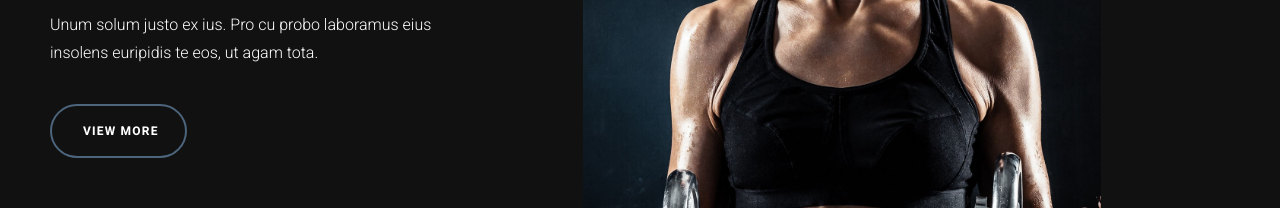
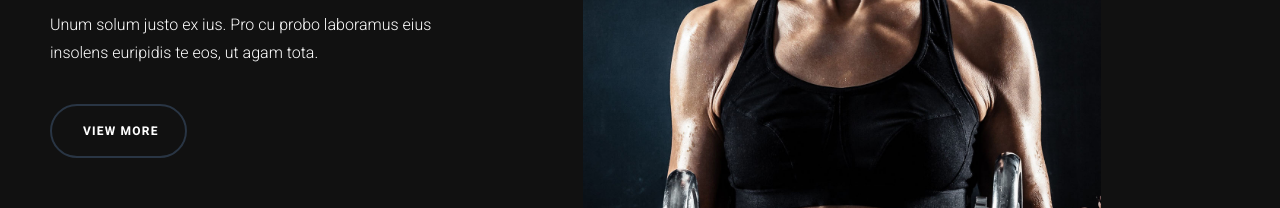
Before and after one commit to vmnekrasovv/crossfit, a plain HTML site: page app/index.html in a window 1280 px wide. Shown: the part 1117-1325 px from the top of the page. Drawn offline with Linux system fonts and the light colour scheme.

Commit message:
Изменил базовый цвет border

```diff
--- a/app/scss/_base.scss
+++ b/app/scss/_base.scss
@@ -5,7 +5,7 @@
   --color-dark-gray: #404040;
   --color-light-gray: #C4C4C4;
   --color-highlight: #CAFF00;
-  --color-border: #4C647C;
+  --color-border: #293544;
   --color-border-light: #557A9F ;
 
   --border-radius: 30px;
```
Also changed, not shown: app/css/app.min.css.
